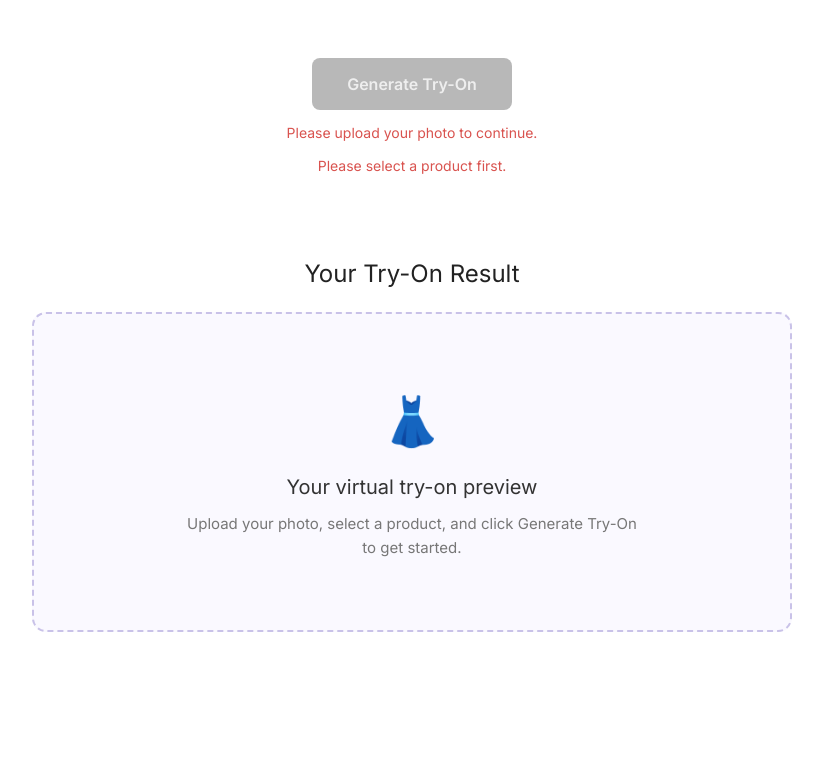
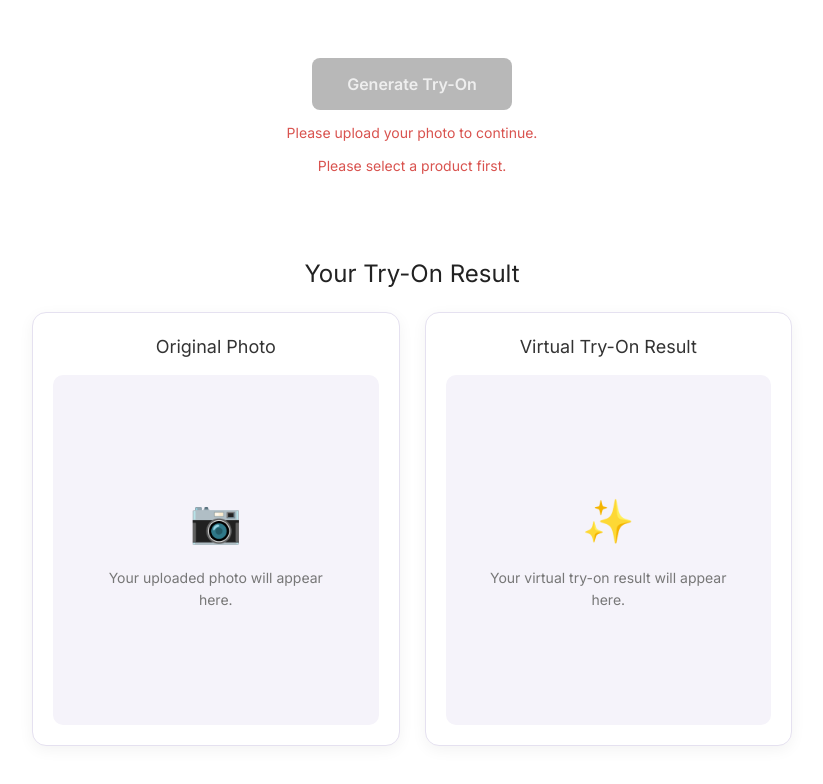
Before and after one commit to Vivekvadher1/Virtual-TryOn, a Next.js app in the folder virtual-ai-tryon/: page /explore/try-on in a window 1280 px wide. Shown: the part 728-1512 px from the top of the page, without its empty margins (228-1051 px from the left). Built offline with nearby package versions, Linux system fonts and the light colour scheme.

Commit message:
Comparison
Added comparison output for the results

```diff
--- a/virtual-ai-tryon/app/explore/try-on/page.tsx
+++ b/virtual-ai-tryon/app/explore/try-on/page.tsx
@@ -223,32 +223,39 @@ function TryOnContent() {
       <section className="try-on-result-section">
         <h2>Your Try-On Result</h2>
 
-        <div className="try-on-result-card">
-          {generationMessage ? (
-            <>
-              <div className="result-placeholder">
-                <div className="result-placeholder-icon">✨</div>
+        <div className="try-on-comparison">
+          {/* Original Uploaded Photo */}
+          <div className="comparison-card">
+            <h3>Original Photo</h3>
 
-                <h3>Your result will appear here</h3>
+            <div className="comparison-image">
+              {uploadedImage ? (
+                <img src={uploadedImage} alt="Your original uploaded photo" />
+              ) : (
+                <div className="comparison-placeholder">
+                  <span>📷</span>
+                  <p>Your uploaded photo will appear here.</p>
+                </div>
+              )}
+            </div>
+          </div>
+
+          {/* Virtual Try-On Result */}
+          <div className="comparison-card">
+            <h3>Virtual Try-On Result</h3>
+
+            <div className="comparison-image">
+              <div className="comparison-placeholder">
+                <span>✨</span>
 
                 <p>
-                  Your request is ready. Once AI integration is connected, your
-                  virtual try-on image will appear here.
+                  {generationMessage
+                    ? "Your AI-generated image will appear here after integration."
+                    : "Your virtual try-on result will appear here."}
                 </p>
               </div>
-            </>
-          ) : (
-            <div className="result-placeholder">
-              <div className="result-placeholder-icon">👗</div>
-
-              <h3>Your virtual try-on preview</h3>
-
-              <p>
-                Upload your photo, select a product, and click Generate Try-On
-                to get started.
-              </p>
             </div>
-          )}
+          </div>
         </div>
       </section>
     </main>
--- a/virtual-ai-tryon/app/styles/TryOn.css
+++ b/virtual-ai-tryon/app/styles/TryOn.css
@@ -266,3 +266,80 @@
     font-size: 15px;
     line-height: 1.6;
 }
+
+
+/* Before and After Comparison Layout */
+.try-on-comparison {
+    display: grid;
+    grid-template-columns: repeat(2, minmax(0, 1fr));
+    gap: 25px;
+    width: 100%;
+}
+
+/* Individual Comparison Cards */
+.comparison-card {
+    padding: 20px;
+    border: 1px solid #e5e1f0;
+    border-radius: 14px;
+    background: #ffffff;
+    box-shadow: 0 4px 15px rgba(0, 0, 0, 0.05);
+}
+
+.comparison-card h3 {
+    margin-bottom: 15px;
+    color: #333;
+    font-size: 18px;
+    text-align: center;
+}
+
+/* Image Containers */
+.comparison-image {
+    width: 100%;
+    height: 350px;
+    overflow: hidden;
+    border-radius: 10px;
+    background: #f5f3fa;
+}
+
+.comparison-image img {
+    display: block;
+    width: 100%;
+    height: 100%;
+    object-fit: contain;
+}
+
+/* Empty Image Placeholder */
+.comparison-placeholder {
+    display: flex;
+    flex-direction: column;
+    align-items: center;
+    justify-content: center;
+    width: 100%;
+    height: 100%;
+    padding: 20px;
+    text-align: center;
+}
+
+.comparison-placeholder span {
+    margin-bottom: 15px;
+    font-size: 42px;
+}
+
+.comparison-placeholder p {
+    max-width: 250px;
+    color: #777;
+    font-size: 14px;
+    line-height: 1.6;
+}
+
+/* Mobile Responsive Layout */
+@media (max-width: 650px) {
+    .try-on-comparison {
+        grid-template-columns: 1fr;
+        gap: 20px;
+    }
+
+    .comparison-image {
+        height: 300px;
+    }
+}
```
